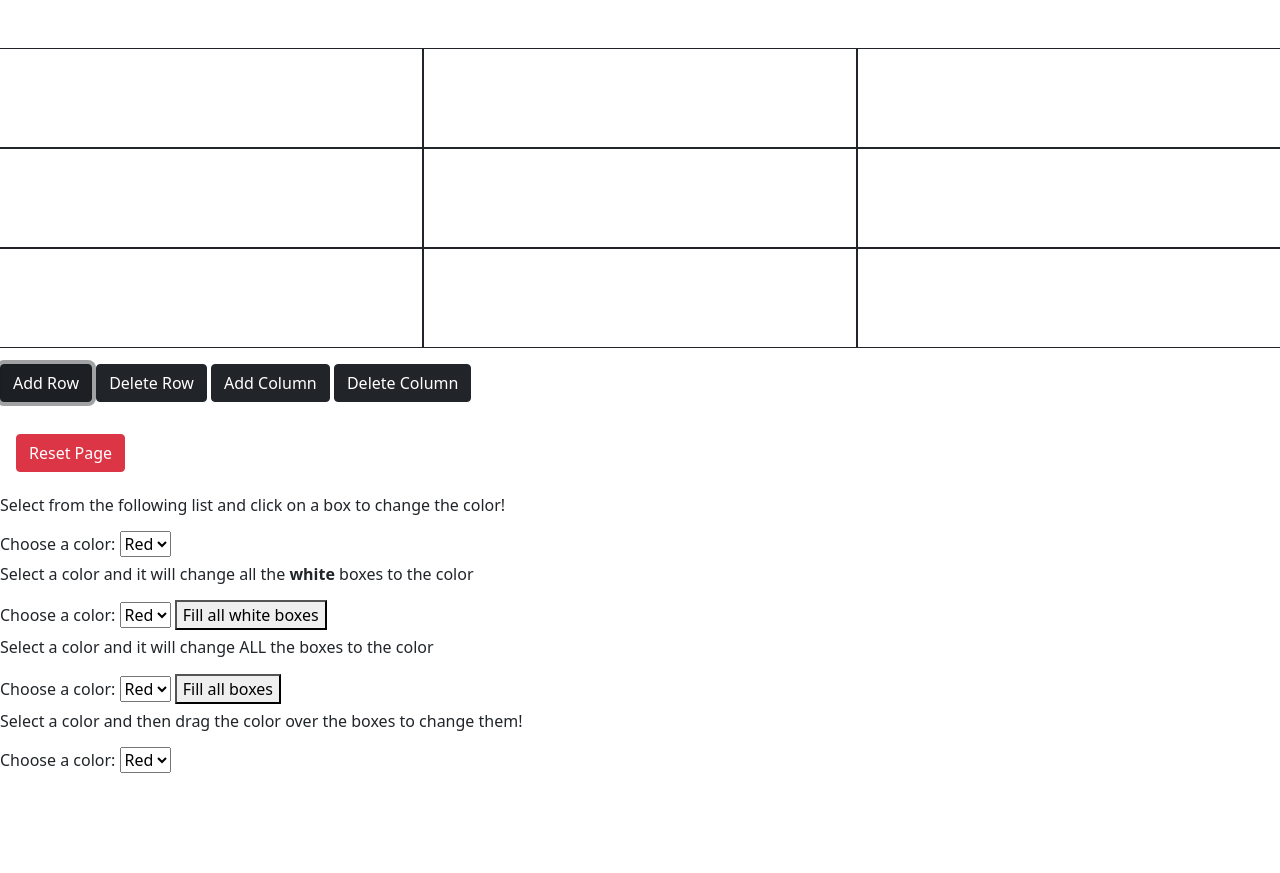
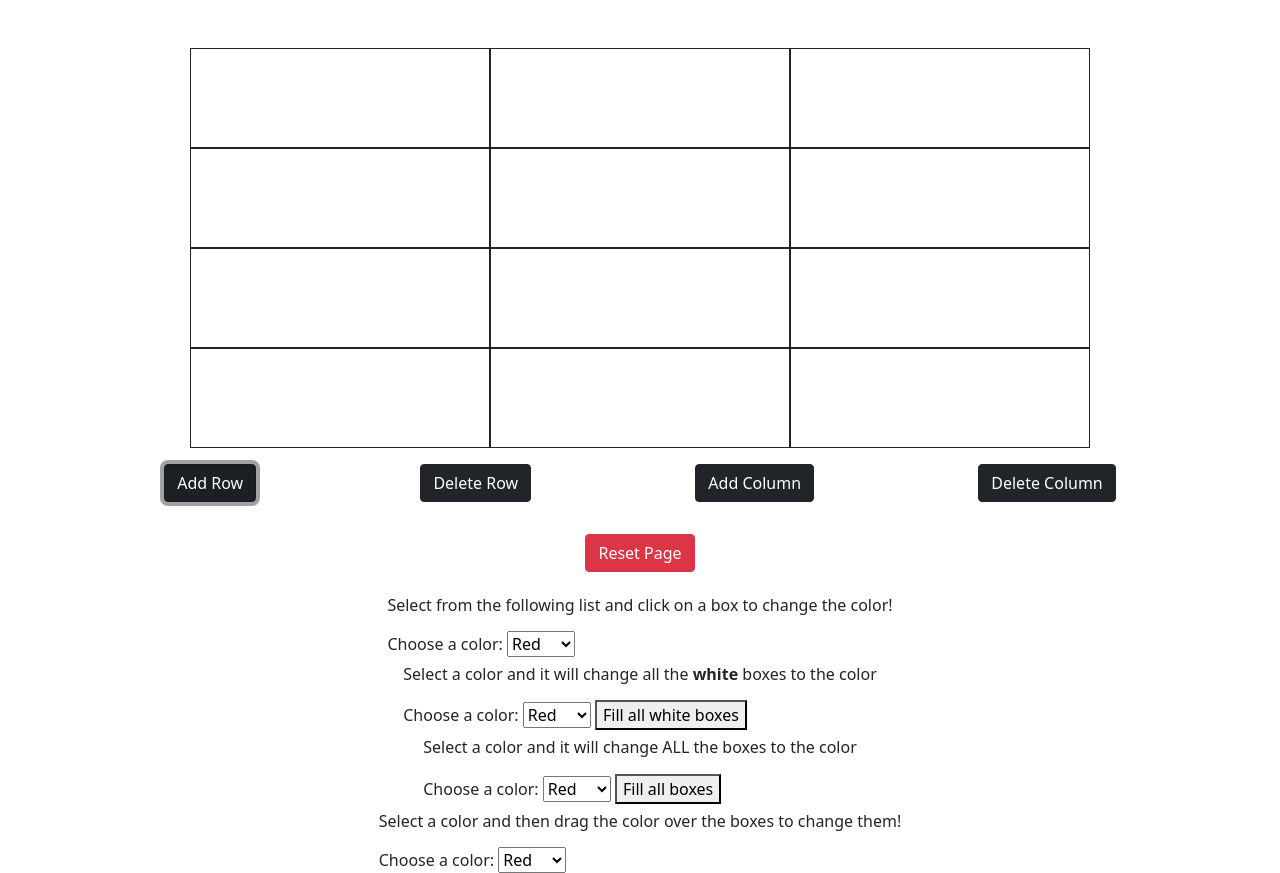
Before and after one commit to ChrisPipitone/Assignment-5, a plain HTML site: page index.html in a window 1280 px wide. Both pictures are taken after a click on the button "Add Row". Before the commit the page ends 800 px from the top, so only its background shows below. Drawn offline with nearby package versions, Linux system fonts and the light colour scheme.

Commit message:
modified:   index.html 	modified:   style.css 	new file:   ~$signment #5.docx

```diff
--- a/assignment-5.js
+++ b/assignment-5.js
@@ -1,12 +1,55 @@
+//make an event handler that takes an event and a function that all i have to do is create the different functions
+// and not a bunch of even handlers just events i think like for when the different buttons are pressed and when
+// the hover happens stuff like that  idk if its the best way to do it and the idea is sorta lost now till i
+// can actually work on it
+
+//retrieve grid
+const grid = document.querySelector(".mt-5.content");
+
+//retrieve row and col data
+const cols = document.querySelectorAll(".col-sm-auto.border.border-dark.box.white");
+const rows = document.querySelectorAll(".row.justify-content-md-center");
+
 // ●	add rows to the grid
-//test for github
+//retrieve add row button
+const addRow = document.querySelector(".btn.btn-dark.my-3.add-row");
+addRow.addEventListener("click", () => {
+    //create new row
+    const newRow = document.createElement("div");
+    newRow.classList.add("row");
+    newRow.classList.add("justify-content-md-center");
+
+    for(let i = 0; i < cols.length / rows.length; i++)
+    {
+        const newCol = document.createElement("div");
+        newCol.classList.add("col-sm-auto");
+        newCol.classList.add("border");
+        newCol.classList.add("border-dark");
+        newCol.classList.add("box");
+        newCol.classList.add("white");
+
+        newRow.appendChild(newCol);
+    }
+
+    grid.appendChild(newRow);
+});
+
+
 // ●	add columns to the grid
-// ●	remove rows from the grid
-// ●	remove columns from the grid
-// ●	select a color from a dropdown menu of colors
-// ●	click on a single cell, changing its color to the currently selected color
-// ●	fill all uncolored cells with the currently selected color
-// ●	fill all cells with the currently selected color
-// ●	clear all cells/restore all cells to their original/initial color
-// ●	click and hold (mouseover) from a single cell (start) to a different cell (end)
-//      such that all affected/hovered-over cells from start to end change to the currently
+
+//retrive col btn
+const addCol = document.querySelector(".btn.btn-dark.my-3.add-col");
+
+addCol.addEventListener("click", () => {
+    for(let i = 0; i < rows.length; i++)
+    {
+        const newCol = document.createElement("div");
+        newCol.classList.add("col-sm-auto");
+        newCol.classList.add("border");
+        newCol.classList.add("border-dark");
+        newCol.classList.add("box");
+        newCol.classList.add("white");
+
+        rows[i].appendChild(newCol);
+    }
+});
--- a/index.html
+++ b/index.html
@@ -13,83 +13,91 @@
 <body>
     <!-- Fix this so that it's not stretching from one side of the screen to the other-->
     <div class="mt-5 content">
-        <div class="row">
-            <div class="col-sm border border-dark box white"></div>
-            <div class="col-sm border border-dark box white"></div>
-            <div class="col-sm border border-dark box white"></div>
+        <div class="row justify-content-md-center">
+            <div class="col-sm-auto border border-dark box white"></div>
+            <div class="col-sm-auto border border-dark box white"></div>
+            <div class="col-sm-auto border border-dark box white"></div>
         </div>
 
-        <div class="row">
-            <div class="col-sm border border-dark box white"></div>
-            <div class="col-sm border border-dark box white"></div>
-            <div class="col-sm border border-dark box white"></div>
+        <div class="row justify-content-md-center">
+            <div class="col-sm-auto border border-dark box white"></div>
+            <div class="col-sm-auto border border-dark box white"></div>
+            <div class="col-sm-auto border border-dark box white"></div>
         </div>
 
-        <div class="row">
-            <div class="col-sm border border-dark box white"></div>
-            <div class="col-sm border border-dark box white"></div>
-            <div class="col-sm border border-dark box white"></div>
-
+        <div class="row justify-content-md-center">
+            <div class="col-sm-auto border border-dark box white"></div>
+            <div class="col-sm-auto border border-dark box white"></div>
+            <div class="col-sm-auto border border-dark box white"></div>
         </div>
     </div>
 
     <!-- BUTTONS: USE FLEXBOX TO ALIGN ITEMS NEATLY-->
-    <div class="">
+    <div class="modifyButtons">
         <button type="button" class="btn btn-dark my-3 add-row">Add Row</button>
         <button type="button" class="btn btn-dark my-3 del-row">Delete Row</button>
         <button type="button" class="btn btn-dark my-3 add-col">Add Column</button>
         <button type="button" class="btn btn-dark my-3 del-col">Delete Column</button>
     </div>
-    <div class="">
+    <div class="resetButton">
         <button type="button" class="btn btn-danger m-3" onClick="window.location.reload();">Reset Page</button>
     </div>
 
     <!-- ADD FLEXBOX TO ALIGN ITEMS in the center-->
-    <div class="">
+    <div class="options-container">
+        <div class="option1">
             <h6 class=py-2>Select from the following list and click on a box to change the color!</h6>
             <form>
-            <label for="">Choose a color:</label>
-            <select name="" id="">
+                <label for="select">Choose a color:</label>
+                <select name="" id="o1">
                     <!-- Add more option values for different colors -->
                     <option value="red">Red</option>
-
+                    <option value="blue">Blue</option>
+                    <option value="green">Green</option>
                 </select>
             </form>
         </div>
 
-    <div class="">
+        <div class="option2">
             <h6 class=py-2>Select a color and it will change all the <b>white</b> boxes to the color</h6>
             <form>
-            <label for="">Choose a color:</label>
-            <select name="" id="">
+                <label for="select">Choose a color:</label>
+                <select name="" id="o2">
                     <!-- Add more option values for different colors -->
                     <option value="red">Red</option>
+                    <option value="blue">Blue</option>
+                    <option value="green">Green</option>
                 </select>
-            <button type="button" class=''>Fill all white boxes</button>
+                <button type="button" id="wBtn" class=''>Fill all white boxes</button>
             </form>
         </div>
 
-    <div class="">
+        <div class="option3">
             <h6 class=py-2>Select a color and it will change ALL the boxes to the color</h6>
             <form>
-            <label for="">Choose a color:</label>
-            <select name="" id="">
+                <label for="select">Choose a color:</label>
+                <select name="" id="o3">
                     <!-- Add more option values for different colors -->
                     <option value="red">Red</option>
+                    <option value="blue">Blue</option>
+                    <option value="green">Green</option>
                 </select>
-            <button type="button" class=''>Fill all boxes</button>
+                <button type="button" id="fillAllBtn" class=''>Fill all boxes</button>
             </form>
         </div>
 
-    <div class="">
+        <div class="option4">
             <h6 class=py-2>Select a color and then drag the color over the boxes to change them!</h6>
             <form>
-            <label for="">Choose a color:</label>
-            <select name="" id="">
+                <label for="select">Choose a color:</label>
+                <select name="" id="o4">
                     <!-- Add more option values for different colors -->
                     <option value="red">Red</option>
+                    <option value="blue">Blue</option>
+                    <option value="green">Green</option>
                 </select>
             </form>
+        </div>
     </div>
 
     <!-- don't forget to add your script file -->
--- a/style.css
+++ b/style.css
@@ -1,4 +1,27 @@
 .box {
-    width: 100px;
+    width: 300px;
     height: 100px;
 }
+.mt-5.content{
+    /* display: flex; */
+    /* align-items: center; */
+    /* flex-direction: row; */
+}
+.modifyButtons{
+    display: flex;
+    flex-direction: row;
+    justify-content:space-evenly;
+}
+.resetButton{
+    display: flex;
+    justify-content:center;
+}
+.options-container{
+    display: flex;
+    align-items: center;
+    flex-direction: column;
+    justify-content: center;
+}
+.option{
+
+}
```
Also changed, not shown: 1 other file. Lines whose indentation alone changed are shown as unchanged.
